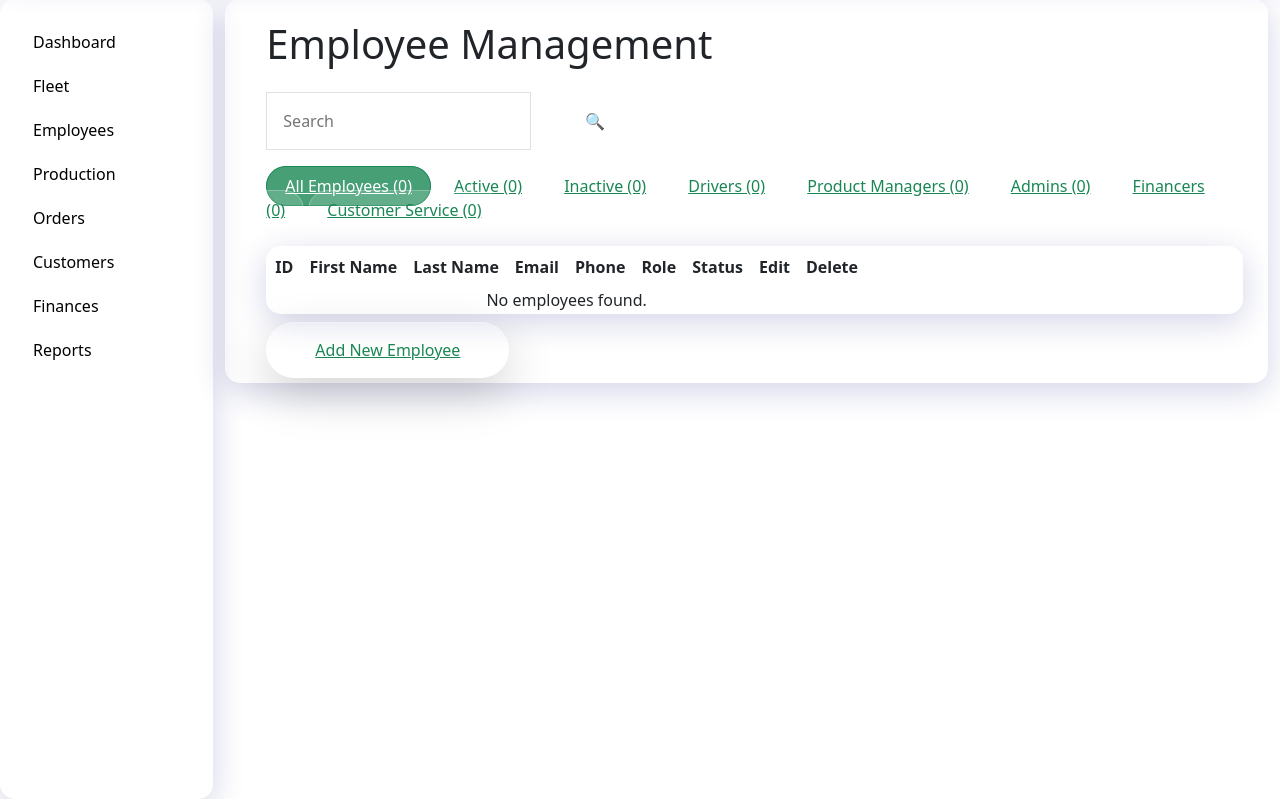
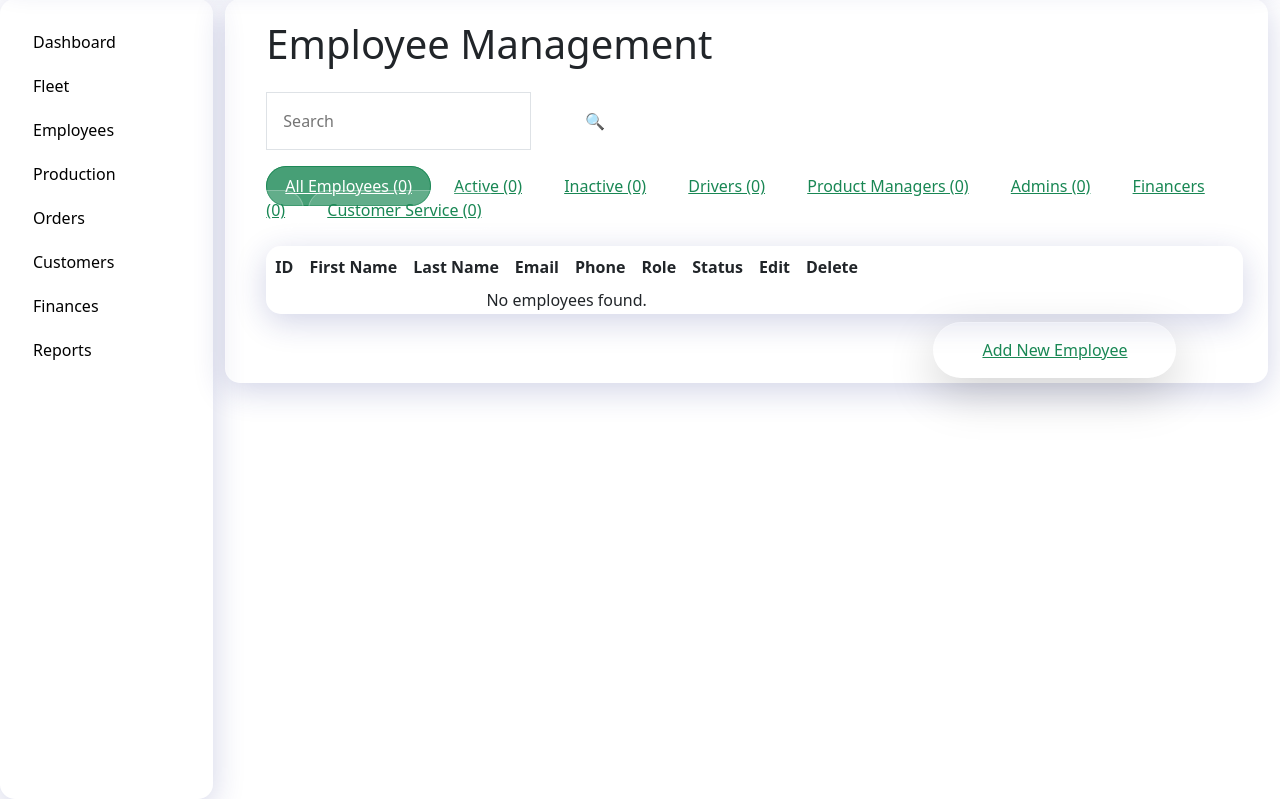
Before and after one commit to Stephen-Austine/-WellsFlow-Green-Wells-, a Python web app: template greenwells_wellsflow/templates/fleet/adminside_fleet/employees.html in a window 1280 px wide. Shown: the part 83-882 px from the top of the page. Run offline with Jinja, Linux system fonts and the light colour scheme; the template is opened without the code that fills it, so the values that code supplies are empty.

Commit message:
Pushed employee button to the right

```diff
--- a/greenwells_wellsflow/templates/fleet/adminside_fleet/employees.html
+++ b/greenwells_wellsflow/templates/fleet/adminside_fleet/employees.html
@@ -109,11 +109,17 @@
   </div>
 
   <!-- ✅ Floating "Add Employee" Button - Bottom Right -->
-  <div class="fixed bottom-6 right-6 z-10">
+  <section class="row">
+    <div class="col-md-4"></div>
+    <div class="col-md-4"></div>
+    <div class="col-md-4">
+        <div class="fixed bottom-6 right-6 z-10">
     <a href="{{ url_for('employees.add_employee') }}" class="btn-glass px-5 py-3 text-green-800 bg-blue-600 hover:bg-blue-700 transition rounded-full shadow-lg flex items-center gap-2 whitespace-nowrap">
       Add New Employee
     </a>
   </div>
+    </div>
+  </section>
 
 </div>
 {% endblock %}
```
Also changed, not shown: greenwells_wellsflow/instance/shopfleet.db.
